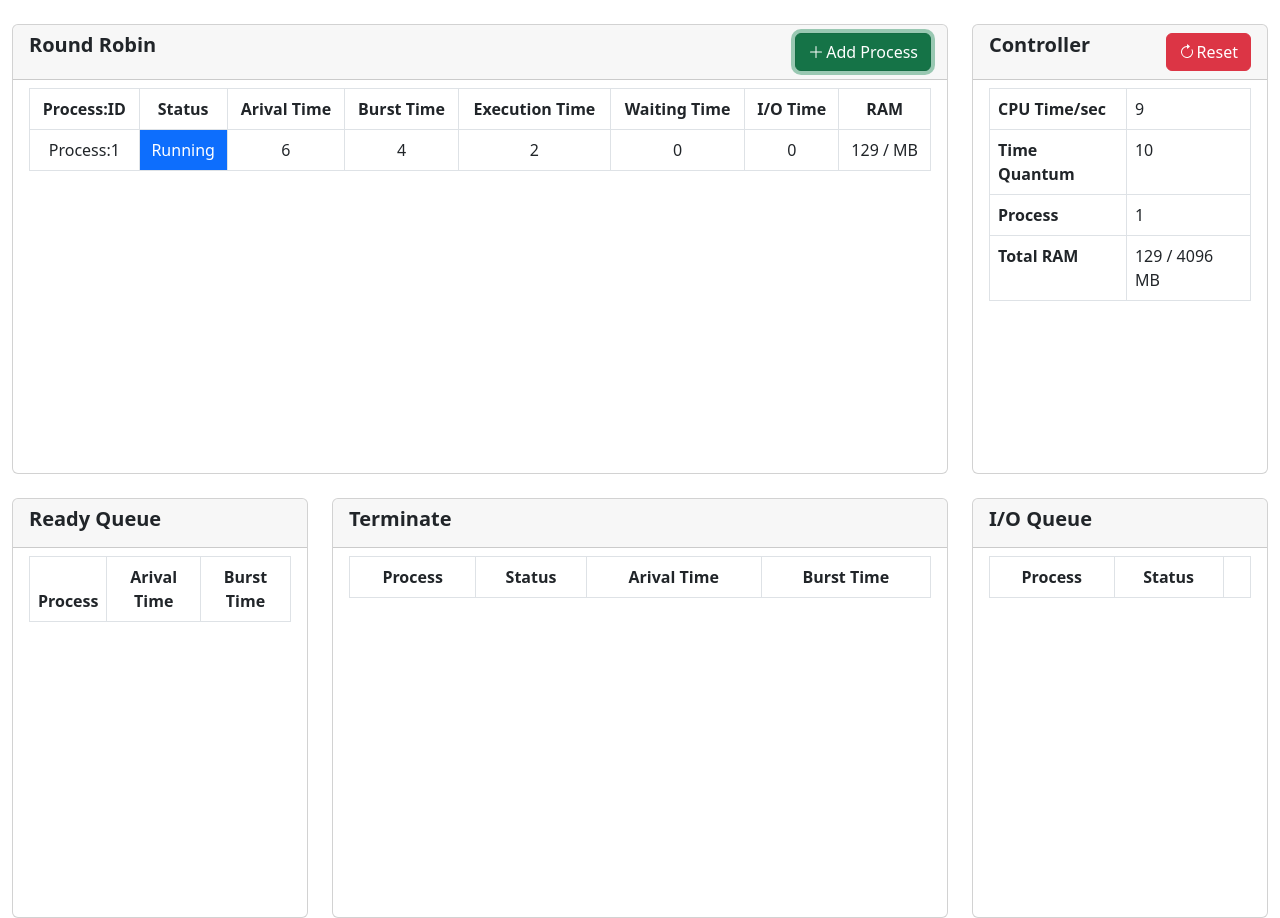
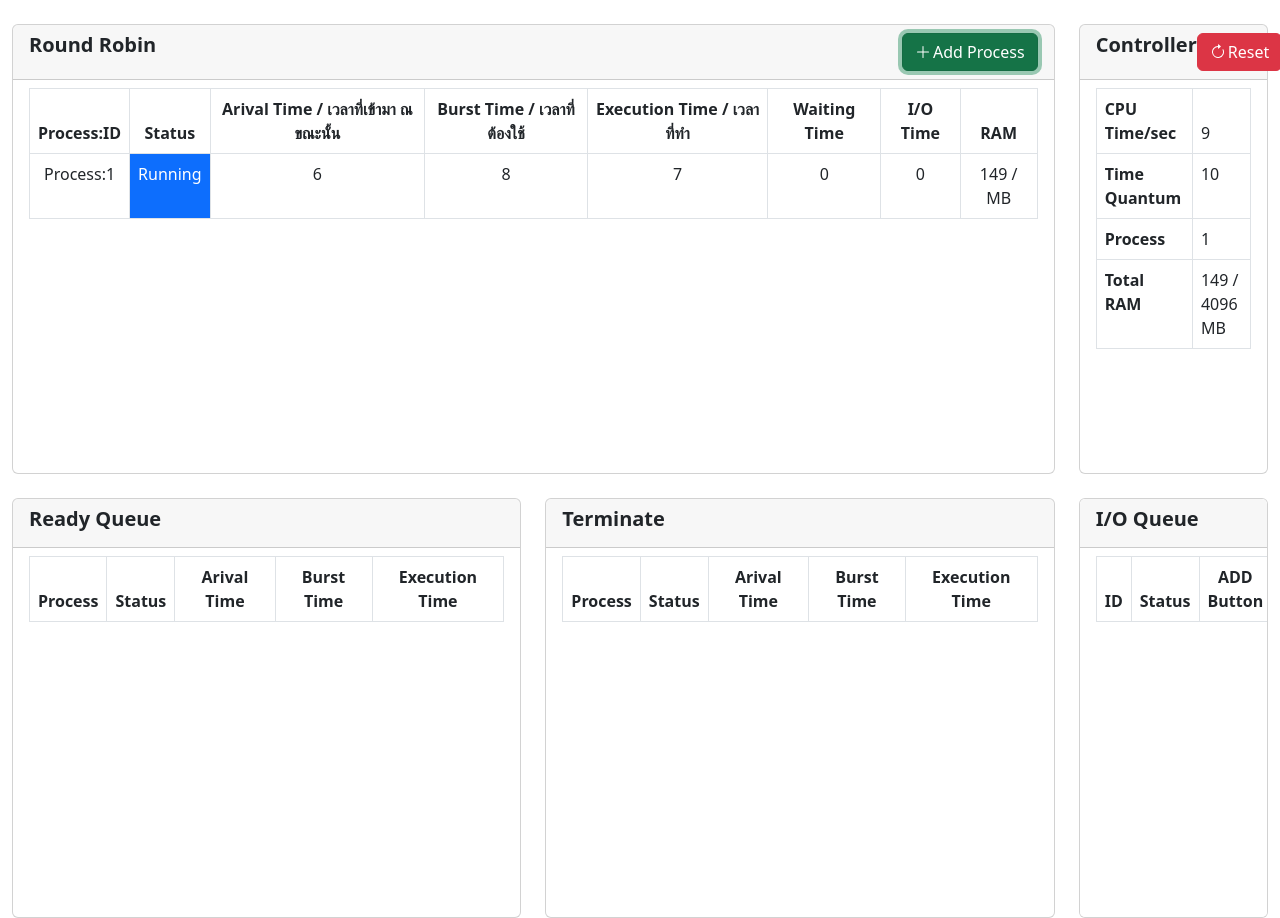
Before and after one commit to Kanthorn-wo/OS-Mini, a React (Create React App) app: page / in a window 1280 px wide. Both pictures are taken after a click on the button "Add Process". Built offline with nearby package versions, Linux system fonts and the light colour scheme; the HTML template or start-up script is replaced by a standard one.

Commit message:
separate  ready qand terminate q

```diff
--- a/src/controller/index.js
+++ b/src/controller/index.js
@@ -2,7 +2,7 @@ import React from 'react'
 import { useState, useEffect } from "react";
 import View from '../view';
 let countProcessId = 0
-
+let timeQuantum = 10
 const Controller = (props) => {
   // const { clock, setClock, process, setProcess, allProcess, setAllProcess, processTerminat, setProcessTerminat } = props;
 
@@ -10,57 +10,63 @@ const Controller = (props) => {
   const [process, setProcess] = useState([])
   const [allProcess, setAllProcess] = useState(0)
   const [processTerminat, setProcessTerminat] = useState([])
-
-
-
-
+  const [readyQueue, setReadyQueue] = useState([])
+  console.log('readyQueue', readyQueue)
+  console.log('processTerminat', processTerminat)
   useEffect(() => {
 
     if (process.length !== 0) {
       for (let i = 0; i < process.length; i++) {
-
-        if (i === 0 && process[0].execu_time < process[0].burst_time) {
-
+        if (i === 0 && process[0].execu_time < timeQuantum && process[0].execu_time < process[0].burst_time) {
           process[0].status = "Running"
           process[0].execu_time++
-
-
+          // console.log('process', process)
         }
-        else if (i !== 0) {
-
-          process[i].status = "Ready"
-          process[i].wait_time++
-        } else if (process[0].execu_time === process[0].burst_time) {
-          let ter_q = [...processTerminat]
-          process[0].status = "Terminate"
-          // const pt_tm = process.filter((item) => {
-          //   return item.status === "Terminate"
-          // })
-          ter_q.push(process[0])
-
-          setProcessTerminat(ter_q)
-          setAllProcess(process.length - 1)
+        else if (i === 0 && process[0].execu_time === timeQuantum) {
+          let ready_q = [...readyQueue]
+          process[0].status = "Ready"
+          ready_q.push(process[0])
+          setReadyQueue(ready_q)
+          // console.log('readyQueue', readyQueue, readyQueue.length)
           process.splice(0, 1)
 
 
         }
+        else if (process[0].execu_time === process[0].burst_time) {
+          let ter_q = [...processTerminat]
+          process[0].status = "Terminate"
+          ter_q.push(process[0])
+          setProcessTerminat(ter_q)
+          setAllProcess(process.length - 1)
+          process.splice(0, 1)
+          // console.log('processTerminat', processTerminat)
+        }
+
+        else if (i !== 0) {
+          process[i].status = "Ready"
+          process[i].wait_time++
+        }
+        else if (process.length === 0) {
+          let pc = [...process]
+          pc.push(...readyQueue)
+          console.log('pc', pc)
+        }
+        // if (process[0].execu_time === process[0].burst_time) {
+        //   let ter_q = [...processTerminat]
+        //   process[0].status = "Terminate"
+        //   ter_q.push(process[0])
+        //   setProcessTerminat(ter_q)
+        //   setAllProcess(process.length - 1)
+        //   process.splice(0, 1)
+        //   console.log('processTerminat', processTerminat)
+
+        // }
 
 
       }
 
+    }
 
-      // process.map((item) => {
-
-      //   // if (item.execu_time === item.burst_time) {
-      //   //   item.status = "Terminate"
-      //   //   const fill_termi = process.filter((val) => {
-      //   //     return (val.status === "Terminate")
-      //   //   })
-      //   //   setProcessTerminat(fill_termi)
-      //   // }
-
-      // })
-    }
   }, [clock])
 
   useEffect(() => {
@@ -74,23 +80,28 @@ const Controller = (props) => {
     return Math.floor(Math.random() * (max - min + 1) + min)
   }
 
+
   const addProcess = () => {
     countProcessId++
     let pc = [...process]
-    let random_bt = randomNumber(3, 10);
-    let random_ram = randomNumber(100, 400)
+    let random_bt = randomNumber(7, 14);
+    let random_ram = randomNumber(100, 600)
+
     pc.push({
       process: countProcessId,
       status: 'New',
       atival_time: clock,
       burst_time: random_bt,
-      execu_time: 0,
+      execu_time: 5,
       wait_time: 0,
       io_time: 0,
       ram: random_ram,
+
     })
     setAllProcess(process.length + 1)
     setProcess(pc)
+
+
 
   }
 
@@ -99,6 +110,7 @@ const Controller = (props) => {
     setAllProcess(0)
     setClock(0)
     setProcessTerminat([])
+    setReadyQueue([])
   }
 
   const statusStyle = (value) => {
@@ -139,6 +151,7 @@ const Controller = (props) => {
         allProcess={allProcess}
         statusStyle={statusStyle}
         processTerminat={processTerminat}
+        readyQueue={readyQueue}
 
       />
     </>
--- a/src/view/index.js
+++ b/src/view/index.js
@@ -4,7 +4,7 @@ import GetPropsUseState from '../components/GetPropsUseState';
 
 const View = (props) => {
 
-  const { clock, process, addProcess, allProcess, onClickReset, statusStyle, processTerminat, } = props;
+  const { clock, process, addProcess, allProcess, onClickReset, statusStyle, processTerminat, readyQueue } = props;
   const total_ram = process.reduce((val, e) => val + e.ram, 0)
 
   return (
@@ -12,7 +12,7 @@ const View = (props) => {
 
       <div className="container-fluid mt-4" >
         <div className="row">
-          <div className="col-9">
+          <div className="col-10">
             <div className="card overflow-auto" style={{ width: "100%", height: "450px" }}>
               <div className="card-header" style={{ display: 'flex', justifyContent: "space-between" }}>
                 <h5><b>Round Robin</b></h5>
@@ -27,12 +27,13 @@ const View = (props) => {
                       <tr>
                         <th scope="col">Process:ID</th>
                         <th scope="col">Status</th>
-                        <th scope="col">Arival Time</th>
-                        <th scope="col">Burst Time</th>
-                        <th scope="col">Execution Time</th>
+                        <th scope="col">Arival Time / เวลาที่เข้ามา ณ ขณะนั้น</th>
+                        <th scope="col">Burst Time / เวลาที่ต้องใช้</th>
+                        <th scope="col">Execution Time / เวลาที่ทำ</th>
                         <th scope="col">Waiting Time</th>
                         <th scope="col">I/O Time</th>
                         <th scope="col">RAM</th>
+
                       </tr>
                     </thead>
                     <tbody>
@@ -47,8 +48,9 @@ const View = (props) => {
                             <td>{item.execu_time}</td>
                             <td>{item.wait_time}</td>
                             <td>{item.io_time}</td>
+                            <td>{item.ram} / MB</td>
 
-                            <td>{item.ram} / MB</td>
+
                           </tr>
                         )
                       })}
@@ -58,7 +60,7 @@ const View = (props) => {
               </ul>
             </div>
           </div>
-          <div className="col-3" >
+          <div className="col-2" >
             <div className="card" style={{ width: "100%", height: "450px" }}>
               <div className="card-header" style={{ display: 'flex', justifyContent: "space-between" }}>
                 <h5><b>Controller</b></h5>
@@ -87,7 +89,9 @@ const View = (props) => {
                         <td>{allProcess}</td>
                       </tr>
                       <tr>
-                        <th scope="row">Total RAM</th>
+                        <th scope="row">Total RAM
+
+                        </th>
                         {total_ram > 3800 ? <td style={{ color: "red" }}>{total_ram} / 4096 MB </td> : <td>{total_ram} / 4096 MB </td>}
 
                       </tr>
@@ -102,7 +106,7 @@ const View = (props) => {
 
         </div>
         <div className="row mt-4">
-          <div className="col-3">
+          <div className="col-5">
             <div className='card overflow-auto' style={{ width: "100%", height: "420px" }}>
               <div className='card-header'>
                 <h5><b>Ready Queue</b></h5>
@@ -113,17 +117,21 @@ const View = (props) => {
                     <thead>
                       <tr>
                         <th scope="col">Process</th>
+                        <th scope="col">Status</th>
                         <th scope="col">Arival Time</th>
                         <th scope="col">Burst Time</th>
+                        <th scope="col">Execution Time</th>
                       </tr>
                     </thead>
                     <tbody>
-                      {process.slice(1).map((item, index) => {
+                      {readyQueue.map((item, index) => {
                         return (
                           <tr key={index}>
                             <td>Process:{item.process}</td>
+                            <td style={statusStyle(item.status)}>{item.status}</td>
                             <td>{item.atival_time}</td>
                             <td>{item.burst_time}</td>
+                            <td>{item.execu_time}</td>
 
                           </tr>
                         )
@@ -134,7 +142,7 @@ const View = (props) => {
               </ul>
             </div>
           </div>
-          <div className="col-6">
+          <div className="col-5">
             <div className='card overflow-auto' style={{ width: "100%", height: "420px" }}>
               <div className='card-header'>
                 <h5><b>Terminate</b></h5>
@@ -148,6 +156,7 @@ const View = (props) => {
                         <th scope="col">Status</th>
                         <th scope="col">Arival Time</th>
                         <th scope="col">Burst Time</th>
+                        <th scope="col">Execution Time</th>
                       </tr>
                     </thead>
                     <tbody>
@@ -158,6 +167,7 @@ const View = (props) => {
                             <td style={statusStyle(item.status)}>{item.status}</td>
                             <td>{item.atival_time}</td>
                             <td>{item.burst_time}</td>
+                            <td>{item.execu_time}</td>
                           </tr>
                         )
 
@@ -168,7 +178,7 @@ const View = (props) => {
               </ul>
             </div>
           </div>
-          <div className="col-3">
+          <div className="col-2">
             <div className='card overflow-auto' style={{ width: "100%", height: "420px" }}>
               <div className='card-header'>
                 <h5><b>I/O Queue</b></h5>
@@ -178,9 +188,9 @@ const View = (props) => {
                   <table className="table table-bordered text-center">
                     <thead>
                       <tr>
-                        <th scope="col">Process</th>
+                        <th scope="col">ID</th>
                         <th scope="col">Status</th>
-                        <th scope="col"></th>
+                        <th scope="col">ADD Button</th>
                       </tr>
                     </thead>
                     <tbody>
```
Also changed, not shown: src/model/index.js (+10 -26 lines).
